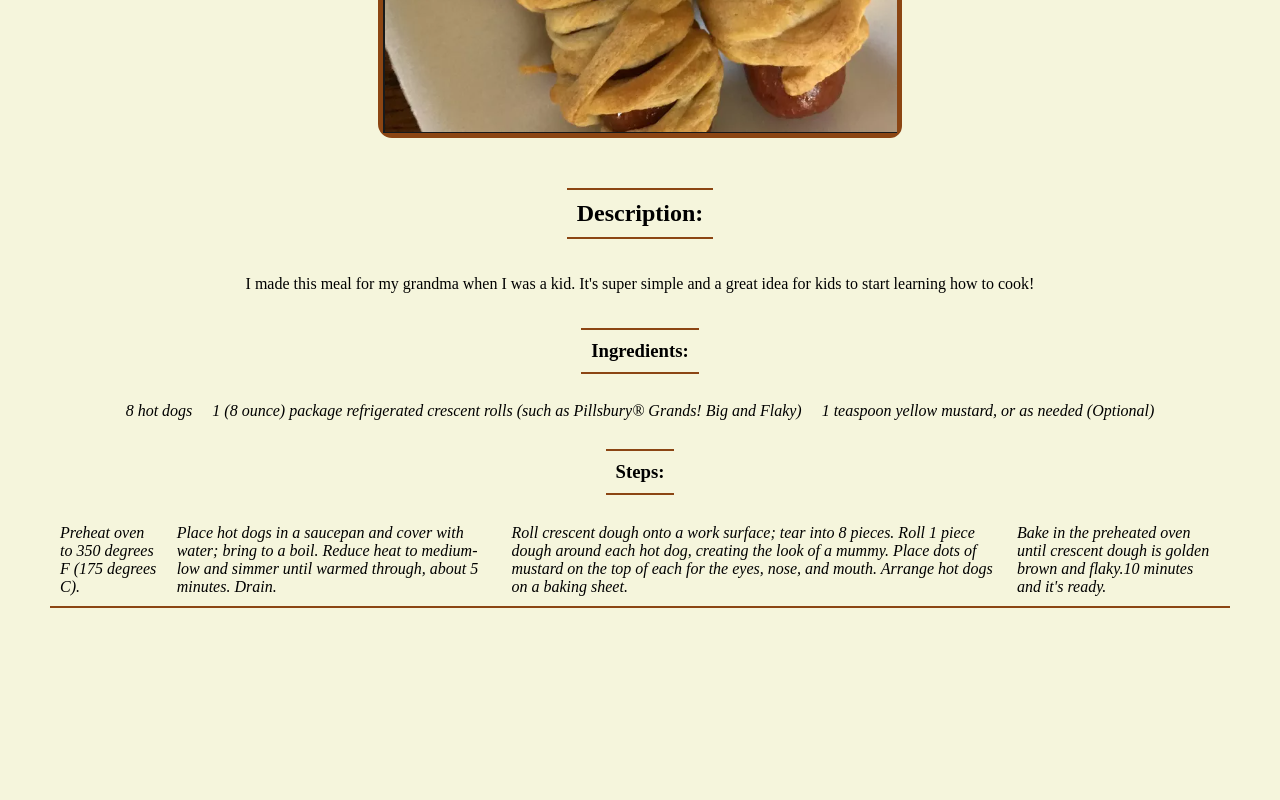
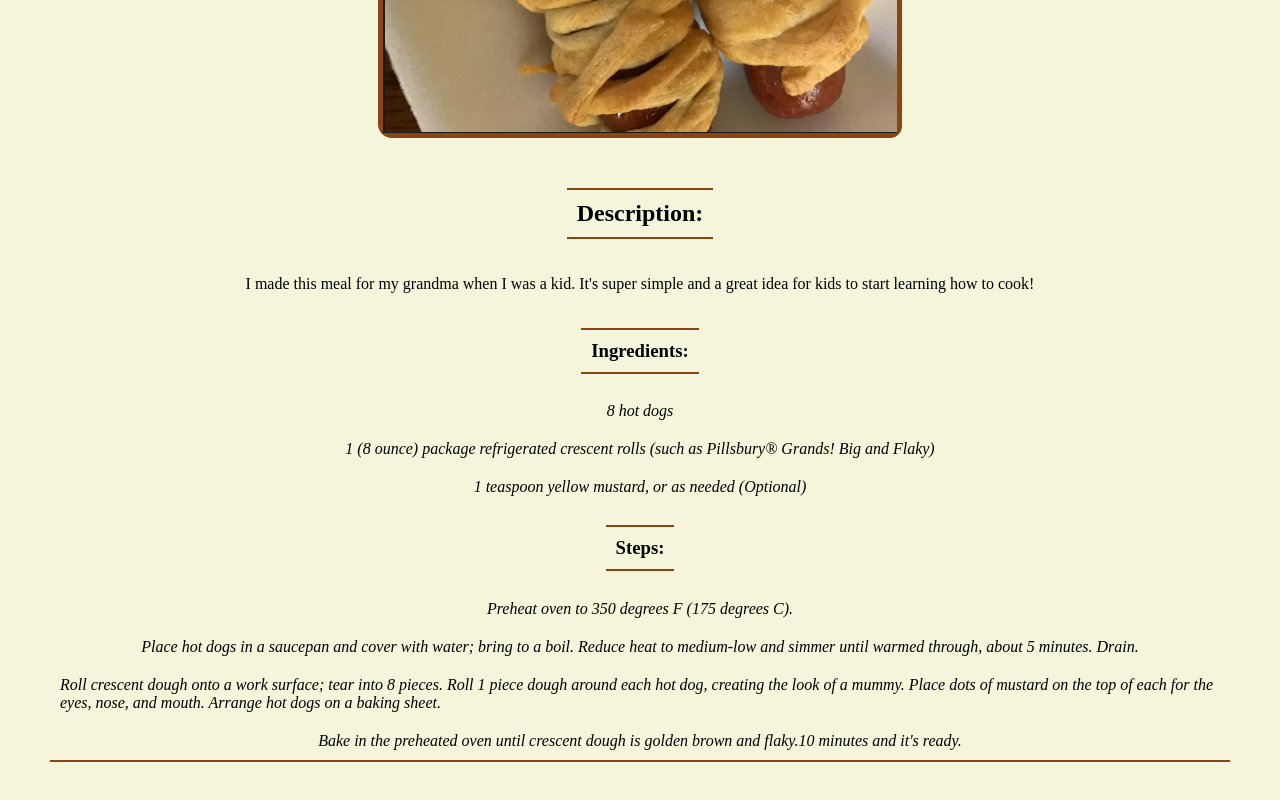
Before and after one commit to jdtroubat/odin-recipes, a plain HTML site: page recipes/hotdog.html in a window 1280 px wide. Shown: the part 612-1412 px from the top of the page. Before the commit the page ends 1270 px from the top, so only its background shows below. Drawn offline with Linux system fonts and the light colour scheme.

Commit message:
Fix Column Center

```diff
--- a/style.css
+++ b/style.css
@@ -42,15 +42,16 @@ p {
 
 ul {
     display: flex;
-    flex-shrink: 1;
-    justify-content: center;
+    flex-direction: column;
+    align-items: center;
     margin: 0;
     padding: 0;
 }
 ol {
     display: flex;
-    flex-shrink: 1;
-    justify-content: center;
+    flex-direction: column;
+    align-items: center;
+    margin: 0;
     margin: 0;
     padding: 0px;
 }
```
